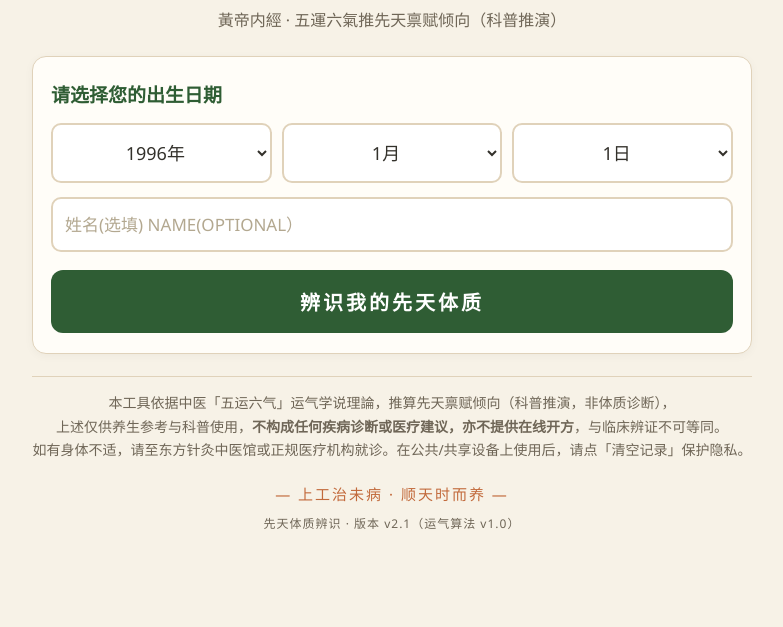
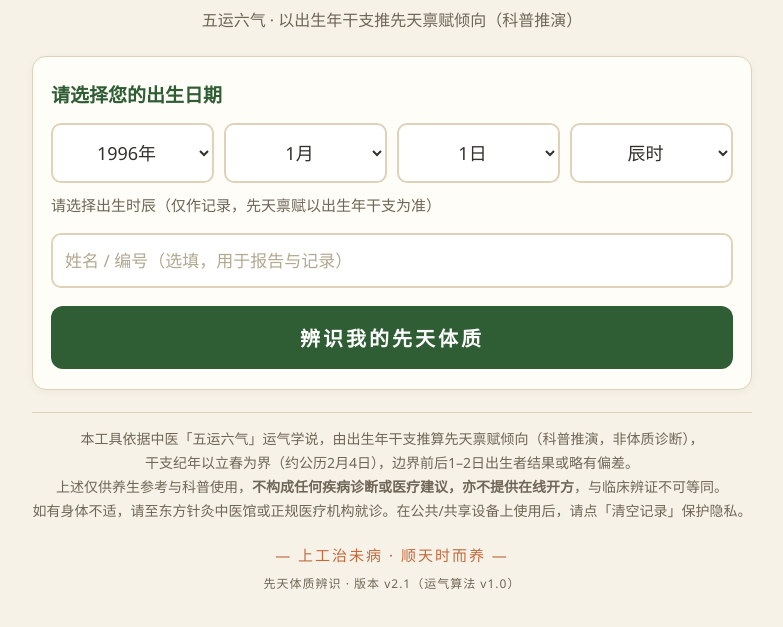
Before and after one commit to Jennyfulca/ca, a plain HTML site: page index.html in a window 1280 px wide. Shown: the part 123-750 px from the top of the page, without its empty margins (248-1031 px from the left). Drawn offline with Linux system fonts and the light colour scheme.

Commit message:
Add files via upload

```diff
--- a/index.html
+++ b/index.html
@@ -129,17 +129,17 @@
   <header>
     <div class="seal" id="ui_seal">东方针灸中医馆</div>
     <h1 id="ui_title">先天体质辨识</h1>
-    <div class="sub" id="ui_sub">黃帝内經.五运六气.辨識人身先天禀赋</div>
+    <div class="sub" id="ui_sub">五运六气 · 以出生年干支定人身先天禀赋</div>
     <button id="langBtn" class="lang-btn" onclick="toggleLang()">EN</button>
   </header>
 
   <div class="card">
     <label id="ui_inputLabel">请选择您的出生日期</label>
     <div class="row">
-      <select id="y"></select><select id="m"></select><select id="d"></select>
+      <select id="y"></select><select id="m"></select><select id="d"></select><select id="h"></select>
     </div>
-
-    <input id="nm" class="name-input" type="text" maxlength="20" placeholder="姓名(选填) NAME(OPTIONAL）" />
+    <div style="font-size:15px;color:var(--muted);margin-top:8px" id="ui_timeTip"></div>
+    <input id="nm" class="name-input" type="text" maxlength="20" placeholder="姓名 / 编号（选填，用于报告与记录）" />
     <button class="btn" id="ui_btn" onclick="judge()">辨识我的先天体质</button>
   </div>
 
@@ -166,7 +166,7 @@
 
   <div class="disclaimer" id="ui_disc"></div>
   <footer id="ui_footer">— 上工治未病 · 顺天时而养 —</footer>
-  <div class="ver">先天体质辨识 · 版本 v2.1</div>
+  <div class="ver">先天体质辨识 · 版本 v2.1（运气算法 v1.0）</div>
 </div>
 
 <!-- 报告弹层 -->
@@ -196,7 +196,7 @@ function lsDel(k){ try{localStorage.removeItem(k);}catch(e){delete _mem[k];} }
 const UI = {
   zh:{
     seal:'东方针灸中医馆', title:'先天体质辨识',
-    sub:'黃帝内經 · 五運六氣推先天禀赋倾向（科普推演）',
+    sub:'五运六气 · 以出生年干支推先天禀赋倾向（科普推演）',
     quote:'「食岁谷以全其真，食间谷以保其精。」<br>——《素问·至真要大论》',
     warn:'⚠ 药物调养须由执业中医师辨证处方。本工具所陈饮食与调理方向仅作养生参考，不作诊疗依据。',
     inputLabel:'请选择您的出生日期', btn:'辨识我的先天体质',
@@ -204,15 +204,15 @@ const UI = {
     sec3:'三、综合先天禀赋倾向（科普推演）', sec4:'四、弱项与需注意', sec5:'五、日常养护与饮食建议', sec6:'六、宜忌要点（忌口）', labelTitle:'先天禀赋标签（科普推演）', inputTime:'请选择出生时辰（仅作记录，先天禀赋以出生年干支为准）',
     note:'提示：本工具所判为「先天禀赋倾向（科普推演）」，并非临床体质诊断或证候判定。五运六气论体质，重在「先天禀赋之偏」，并非定数；后天调养、地域环境、生活习惯皆可纠偏。本工具仅据出生年干支（以立春约2月4日为界）推算先天禀赋倾向，属运气学说一脉，与临床「九种体质」分类、以及医师望闻问切之四诊合参不可等同，仅作养生参考。若生于立春当日（约2月4日）前后1–2天，建议以当年实际交节时刻复核，结果可能相反。',
     histTitle:'历史辨识记录', clear:'清空记录', reportBtn:'生成体质报告（可转发）',
-    disc:'本工具依据中医「五运六气」运气学说理論，推算先天禀赋倾向（科普推演，非体质诊断），<br>上述仅供养生参考与科普使用，<b>不构成任何疾病诊断或医疗建议，亦不提供在线开方</b>，与临床辨证不可等同。<br>如有身体不适，请至东方针灸中医馆或正规医疗机构就诊。在公共/共享设备上使用后，请点「清空记录」保护隐私。',
+    disc:'本工具依据中医「五运六气」运气学说，由出生年干支推算先天禀赋倾向（科普推演，非体质诊断），<br>干支纪年以立春为界（约公历2月4日），边界前后1–2日出生者结果或略有偏差。<br>上述仅供养生参考与科普使用，<b>不构成任何疾病诊断或医疗建议，亦不提供在线开方</b>，与临床辨证不可等同。<br>如有身体不适，请至东方针灸中医馆或正规医疗机构就诊。在公共/共享设备上使用后，请点「清空记录」保护隐私。',
     footer:'— 上工治未病 · 顺天时而养 —',
     rptTitle:'先天体质报告', rptSub:'五运六气 · 先天禀赋辨识',
     rConcl:'一、禀赋倾向结论', rWeak:'二、弱项与需注意', rCare:'三、饮食与调理建议',
     rAvoid:'四、宜忌 · 忌口',
-    rContact:'五、到舘咨询 / 预约调理',
+    rContact:'五、到院咨询 / 预约调理',
     rLabel:'禀赋标签',
     rDisc:'※ 本报告依据中医「五运六气」推算先天禀赋倾向，仅供养生参考，不作诊疗依据。',
-    rContactNote:'到舘咨询 / 预约电话：416 800 3978（本工具仅供养生科普，不提供在线开方；调理须经执业中医师面诊辨证）',
+    rContactNote:'到院咨询 / 预约电话：416 800 3978（本工具仅供养生科普，不提供在线开方；调理须经执业中医师面诊辨证）',
     btnSave:'另存为', btnCopy:'复制文字', btnShare:'分享', btnClose:'关闭',
     toastCopy:'已复制，可粘贴到微信发给客人', toastNoShare:'当前环境不支持系统分享，已为您复制文字'
   },
```
